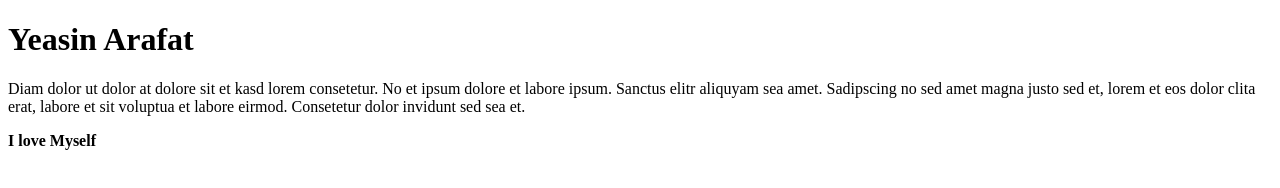
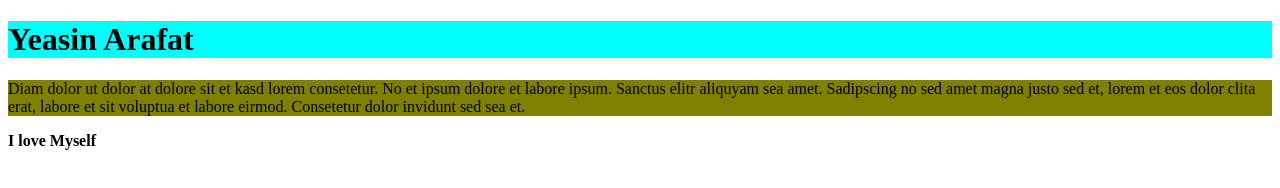
Before and after one commit to leoarafat/my-first-new-repo, a plain HTML site: page index.html in a window 1280 px wide. Drawn offline with Linux system fonts and the light colour scheme.

Commit message:
added style

```diff
--- a/index.html
+++ b/index.html
@@ -4,7 +4,8 @@
     <meta charset="UTF-8">
     <meta http-equiv="X-UA-Compatible" content="IE=edge">
     <meta name="viewport" content="width=device-width, initial-scale=1.0">
-    <title>Document</title>
+    <title>My first new repo</title>
+    <link rel="stylesheet" href="style.css">
 </head>
 <body>
     <h1>Yeasin Arafat</h1>
--- /dev/null
+++ b/style.css
@@ -0,0 +1,7 @@
+h1{
+    background-color: aqua;
+
+}
+p{
+    background-color: olive;
+}
```
